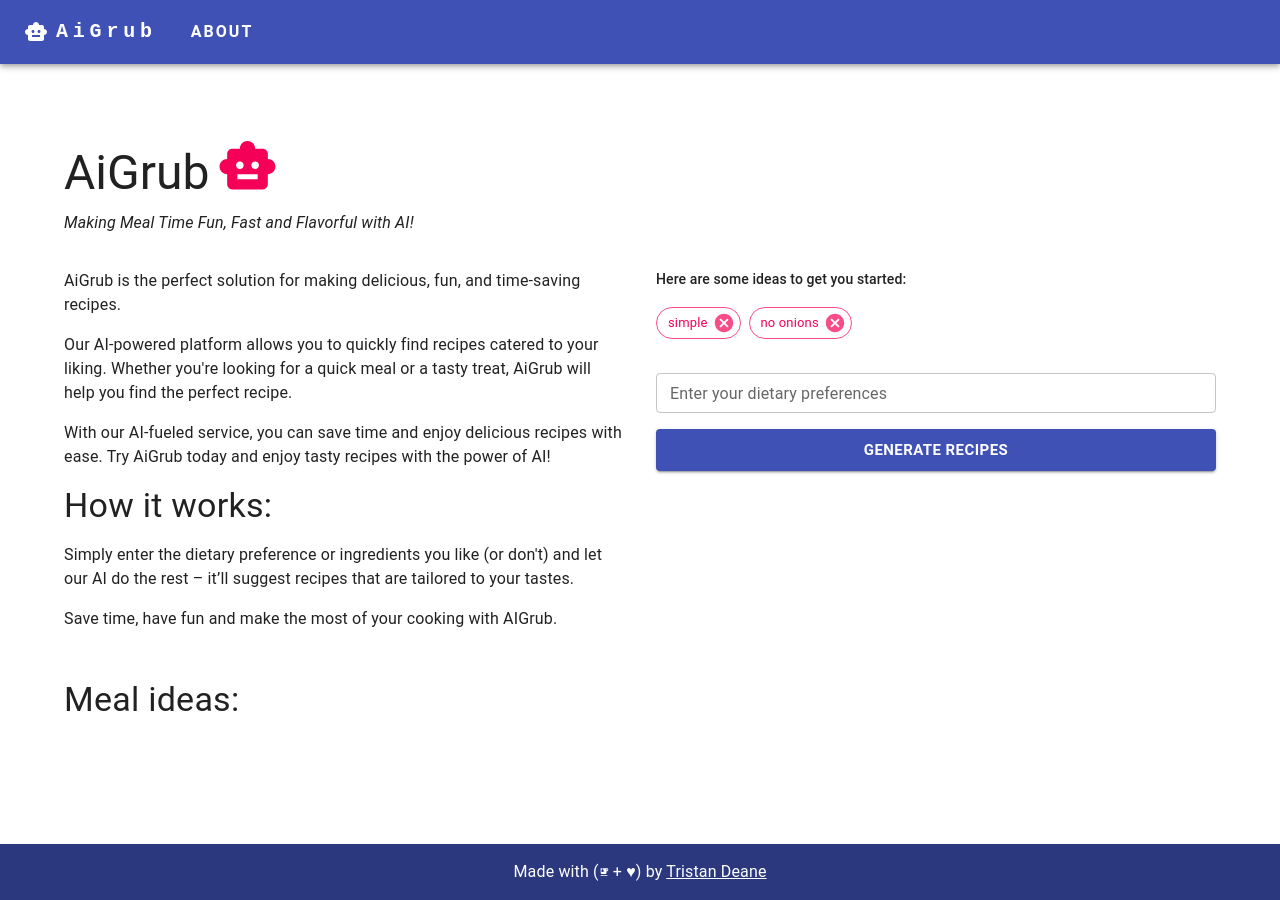
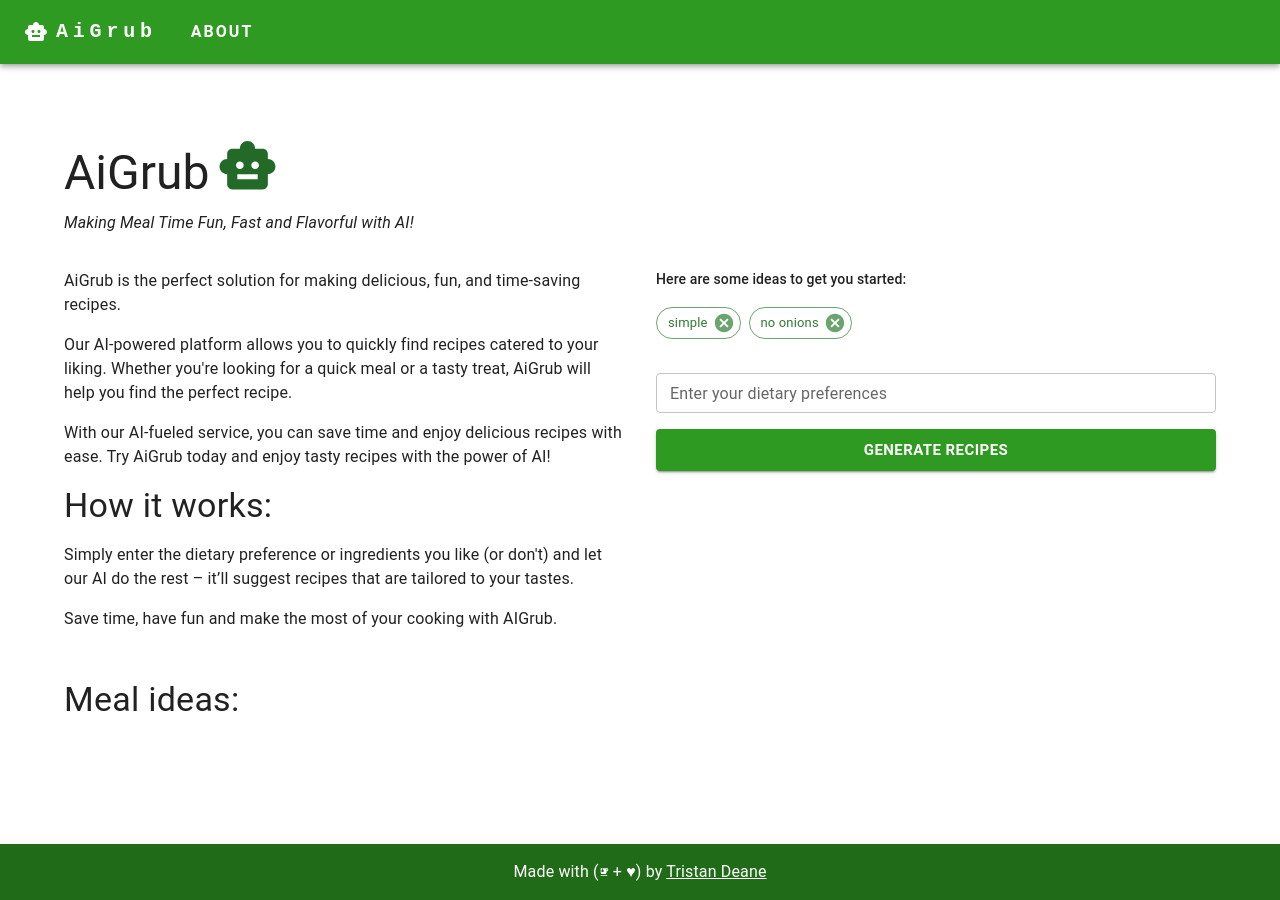
Before and after one commit to IM-Deane/aigrub, a Next.js app: page / in a window 1280 px wide. Built offline with nearby package versions, Linux system fonts and the light colour scheme.

Commit message:
Updated site theme color palette

```diff
--- a/components/RecipeForm.tsx
+++ b/components/RecipeForm.tsx
@@ -83,7 +83,7 @@ const RecipeForm = ({ handleMeals }) => {
 					<Chip
 						key={pref.key}
 						label={pref.label}
-						color="secondary"
+						color="success"
 						variant="outlined"
 						onDelete={() => handleDeletePref(pref)}
 					/>
--- a/pages/index.tsx
+++ b/pages/index.tsx
@@ -1,8 +1,7 @@
 import { useState } from "react";
 
-import Link from "next/link";
-
 import Grid from "@mui/material/Grid";
+import Link from "@mui/material/Link";
 import Typography from "@mui/material/Typography";
 
 import SmartToyIcon from "@mui/icons-material/SmartToy";
@@ -87,7 +86,10 @@ const IndexPage = () => {
 					<ul style={{ marginBottom: "8px", minHeight: "75px" }}>
 						{meals.map((meal, index) => (
 							<li key={index}>
-								<Link href={`/recipes/${convertMealStringToURL(meal)}`}>
+								<Link
+									href={`/recipes/${convertMealStringToURL(meal)}`}
+									color="secondary"
+								>
 									{meal}
 								</Link>
 							</li>
--- a/utils/theme.tsx
+++ b/utils/theme.tsx
@@ -3,10 +3,10 @@ import { createTheme, ThemeOptions } from "@mui/material/styles";
 export const theme: ThemeOptions = createTheme({
 	palette: {
 		primary: {
-			main: "#3f51b5",
+			main: "#2E9A21",
 		},
 		secondary: {
-			main: "#f50057",
+			main: "#236927",
 		},
 	},
 });
```
